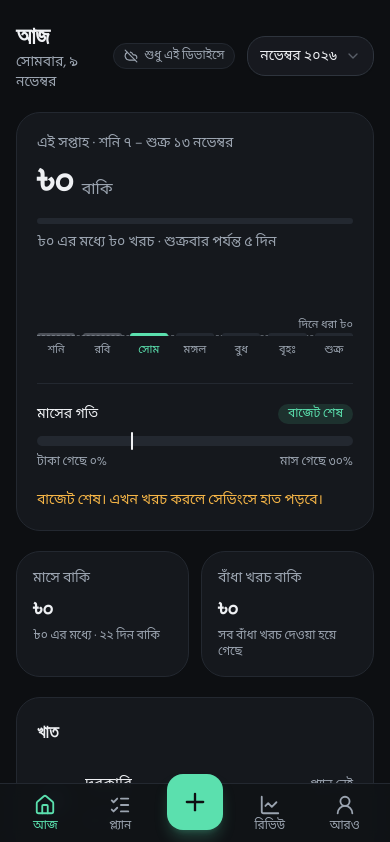
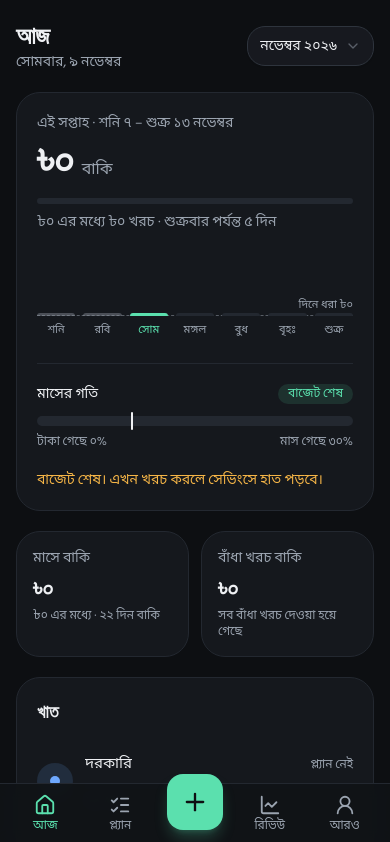
Before and after one commit to khorshedsadhin/hishab-nikash, a React (Vite) app: page / in a window 390 px wide. Shown: the top 842 px of the page. Built offline with nearby package versions, Linux system fonts and the light colour scheme; a web font is replaced by a local one.

Commit message:
Show the sync badge in mobile headers only when sync fails

```diff
--- a/src/components/layout/PageHeader.tsx
+++ b/src/components/layout/PageHeader.tsx
@@ -9,9 +9,9 @@ export function PageHeader({ title, sub, children }: { title: string; sub?: Reac
     <header className="mb-5 flex flex-wrap items-center gap-3 md:mb-6">
       <div className="min-w-0 flex-1">
         <h1 className="font-fig text-2xl font-semibold md:text-[28px]">{title}</h1>
-        {sub && <div className="text-sm text-muted-foreground">{sub}</div>}
+        {sub && <div className="truncate text-sm text-muted-foreground">{sub}</div>}
       </div>
-      <SyncBadge className="md:hidden" />
+      <SyncBadge className="md:hidden" problemsOnly />
       {children}
     </header>
   );
--- a/src/components/layout/SyncBadge.tsx
+++ b/src/components/layout/SyncBadge.tsx
@@ -3,8 +3,10 @@ import { CloudAlert, CloudCheck, CloudOff } from 'lucide-react';
 import { getStatus, subscribe } from '@/lib/sync';
 import { cn } from '@/lib/utils';
 
-export function SyncBadge({ className }: { className?: string }) {
+/* `problemsOnly` keeps it out of tight headers unless a sync has failed. */
+export function SyncBadge({ className, problemsOnly }: { className?: string; problemsOnly?: boolean }) {
   const s = useSyncExternalStore(subscribe, getStatus);
+  if (problemsOnly && !(s.username && s.error)) return null;
   const Icon = !s.username ? CloudOff : s.error ? CloudAlert : CloudCheck;
   const text = !s.username ? 'শুধু এই ডিভাইসে' : s.error ? 'সিঙ্ক হয়নি' : s.pending ? 'সিঙ্ক হচ্ছে…' : 'সিঙ্ক হয়েছে';
   return (
```
